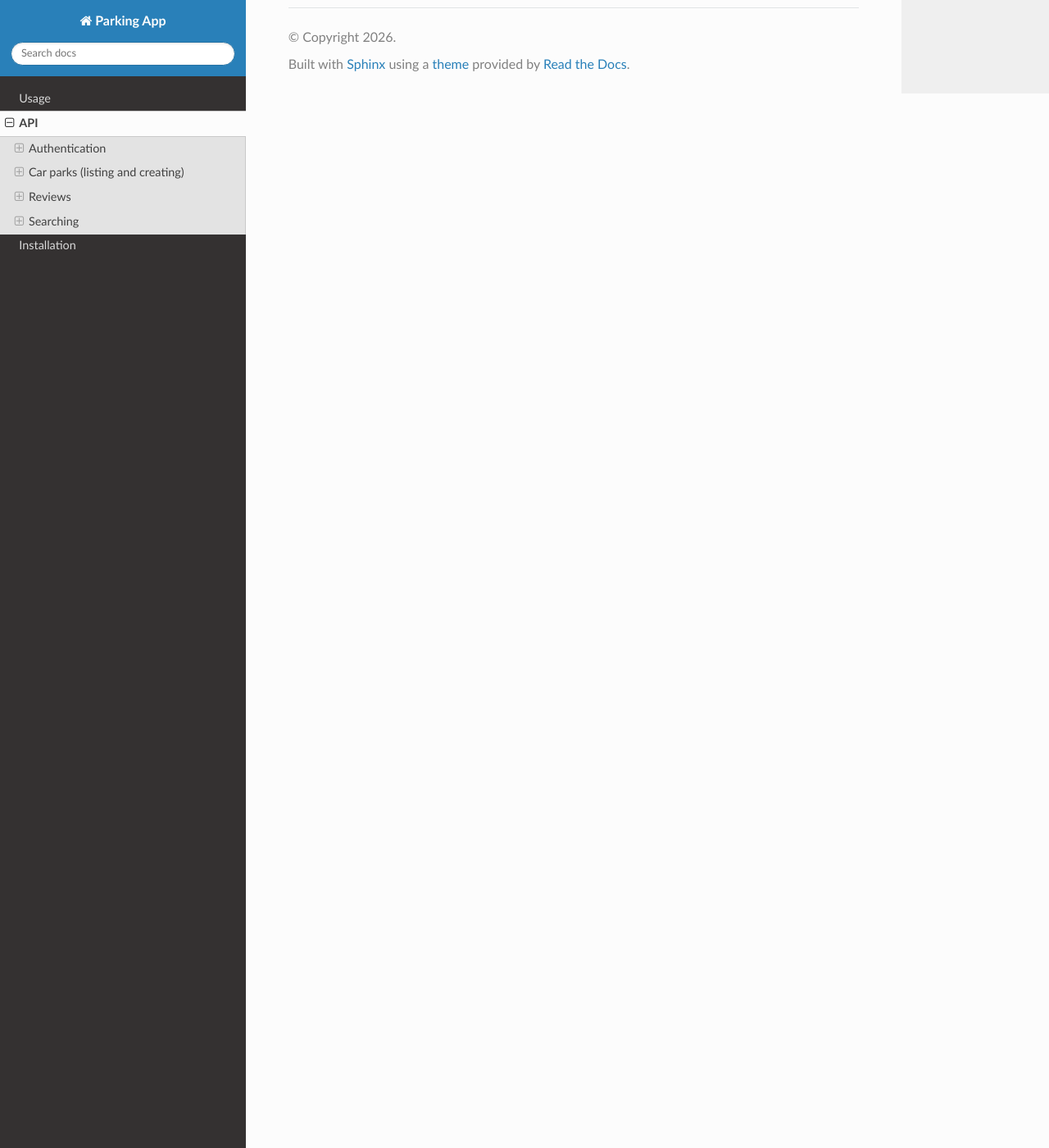
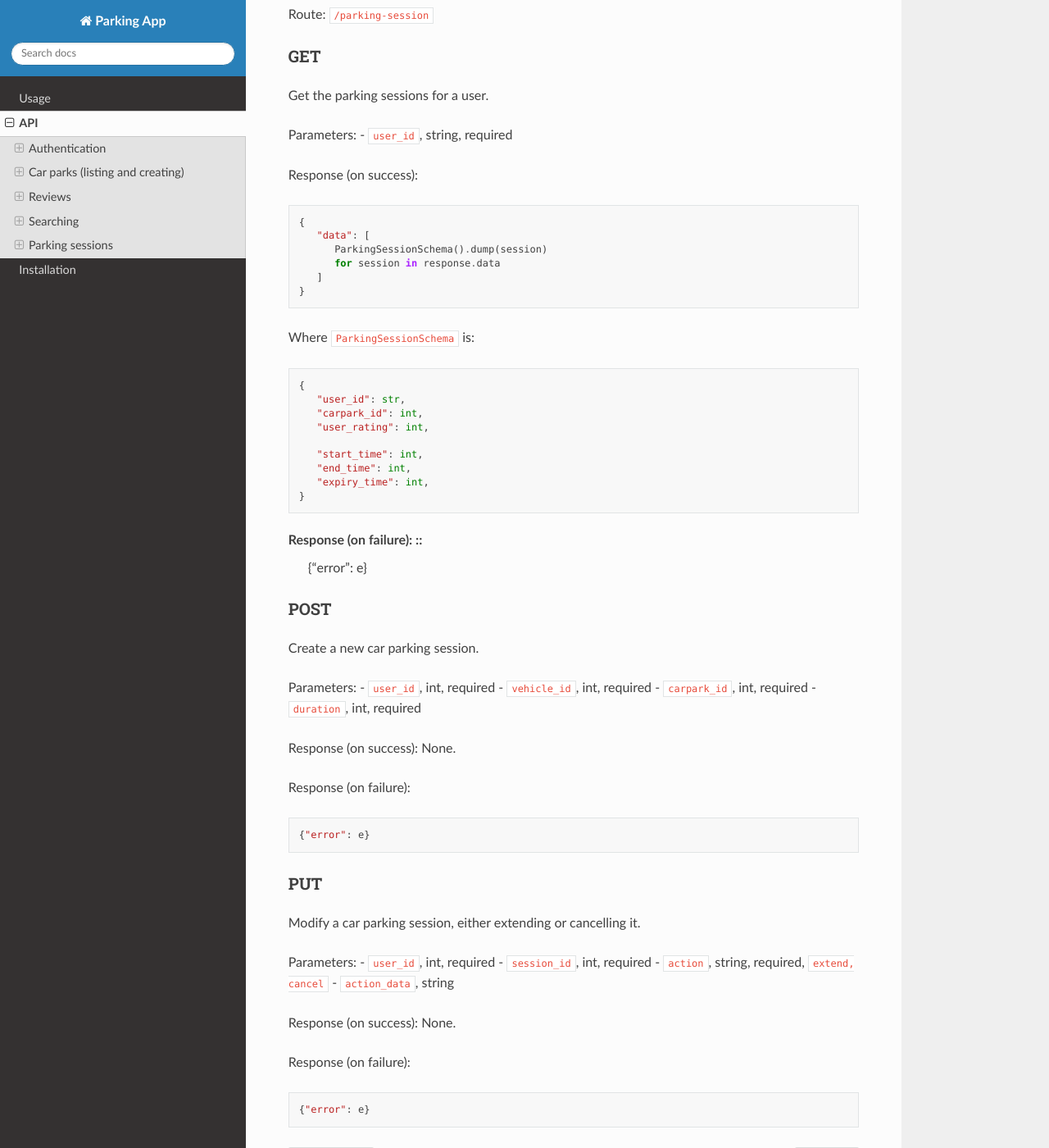
Before and after one commit to SETaP-2025-2026-Team-2a/documentation, a Sphinx documentation site: the page built from docs/source/api.rst, in a window 1280 px wide and 1400 px high, scrolled down 4458 px. Shown: the whole window at 82% size. Built offline with Sphinx 7.4.7 and the Read the Docs theme 3.1.0, drawn with Linux system fonts in a browser that asks for light colours.

Commit message:
docs: parking session API

```diff
--- a/docs/source/api.rst
+++ b/docs/source/api.rst
@@ -209,3 +209,74 @@ Response (on success): ::
 Response (on failure): ::
 
    {"error": "Failed to fetch car parks"}
+
+Parking sessions
+----------------
+
+Route: ``/parking-session``
+
+GET
+^^^
+
+Get the parking sessions for a user.
+
+Parameters:
+-  ``user_id``, string, required
+
+Response (on success): ::
+
+   {
+      "data": [
+         ParkingSessionSchema().dump(session)
+         for session in response.data
+      ]
+   }
+
+Where ``ParkingSessionSchema`` is: ::
+
+   {
+      "user_id": str,
+      "carpark_id": int,
+      "user_rating": int,
+
+      "start_time": int,
+      "end_time": int,
+      "expiry_time": int,
+   }
+
+Response (on failure): ::
+   {"error": e}
+
+POST
+^^^^
+
+Create a new car parking session.
+
+Parameters:
+- ``user_id``, int, required
+- ``vehicle_id``, int, required
+- ``carpark_id``, int, required
+- ``duration``, int, required
+
+Response (on success): None.
+
+Response (on failure): ::
+
+   {"error": e}
+
+PUT
+^^^
+
+Modify a car parking session, either extending or cancelling it.
+
+Parameters:
+- ``user_id``, int, required
+- ``session_id``, int, required
+- ``action``, string, required, ``extend, cancel``
+- ``action_data``, string
+
+Response (on success): None.
+
+Response (on failure): ::
+
+   {"error": e}
```
